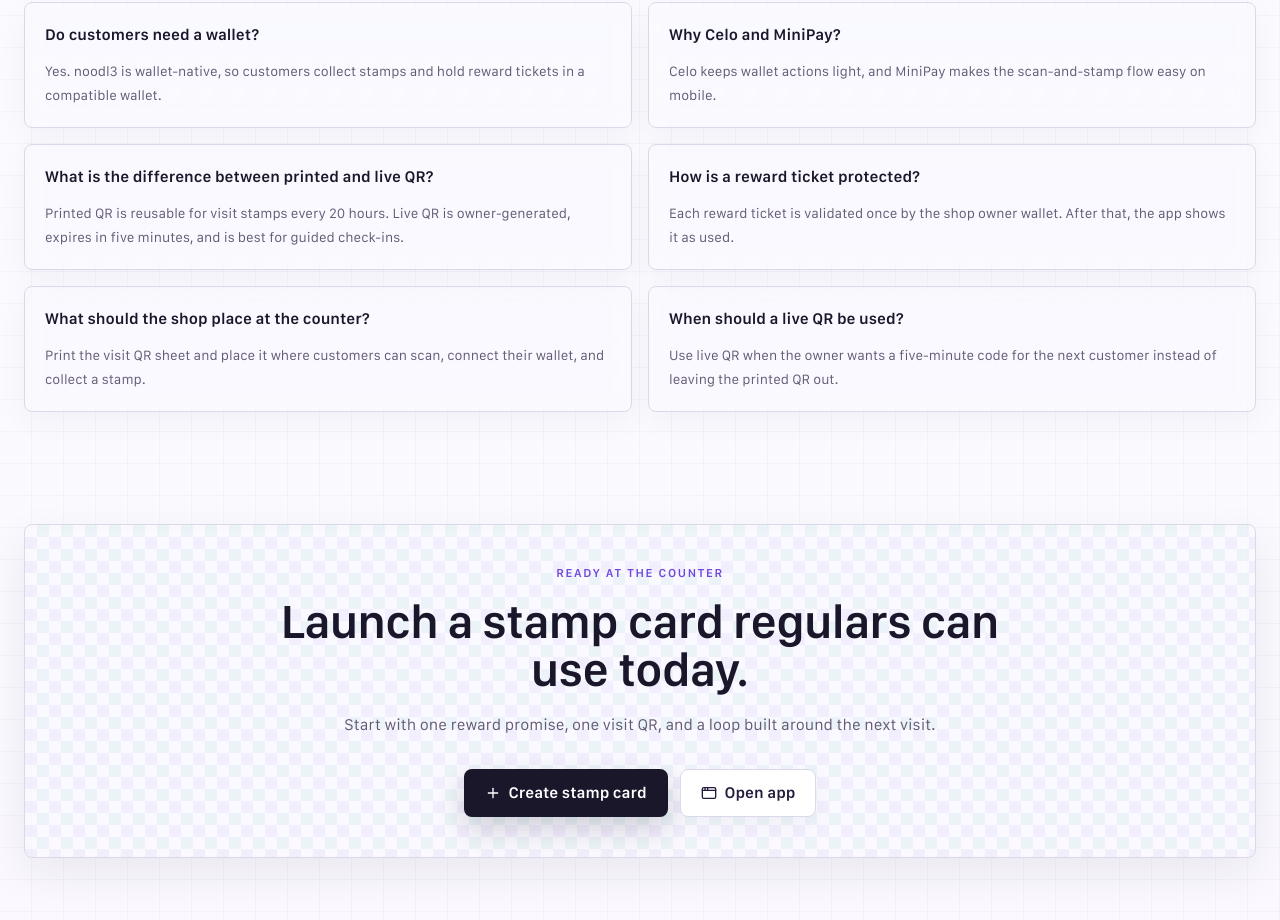
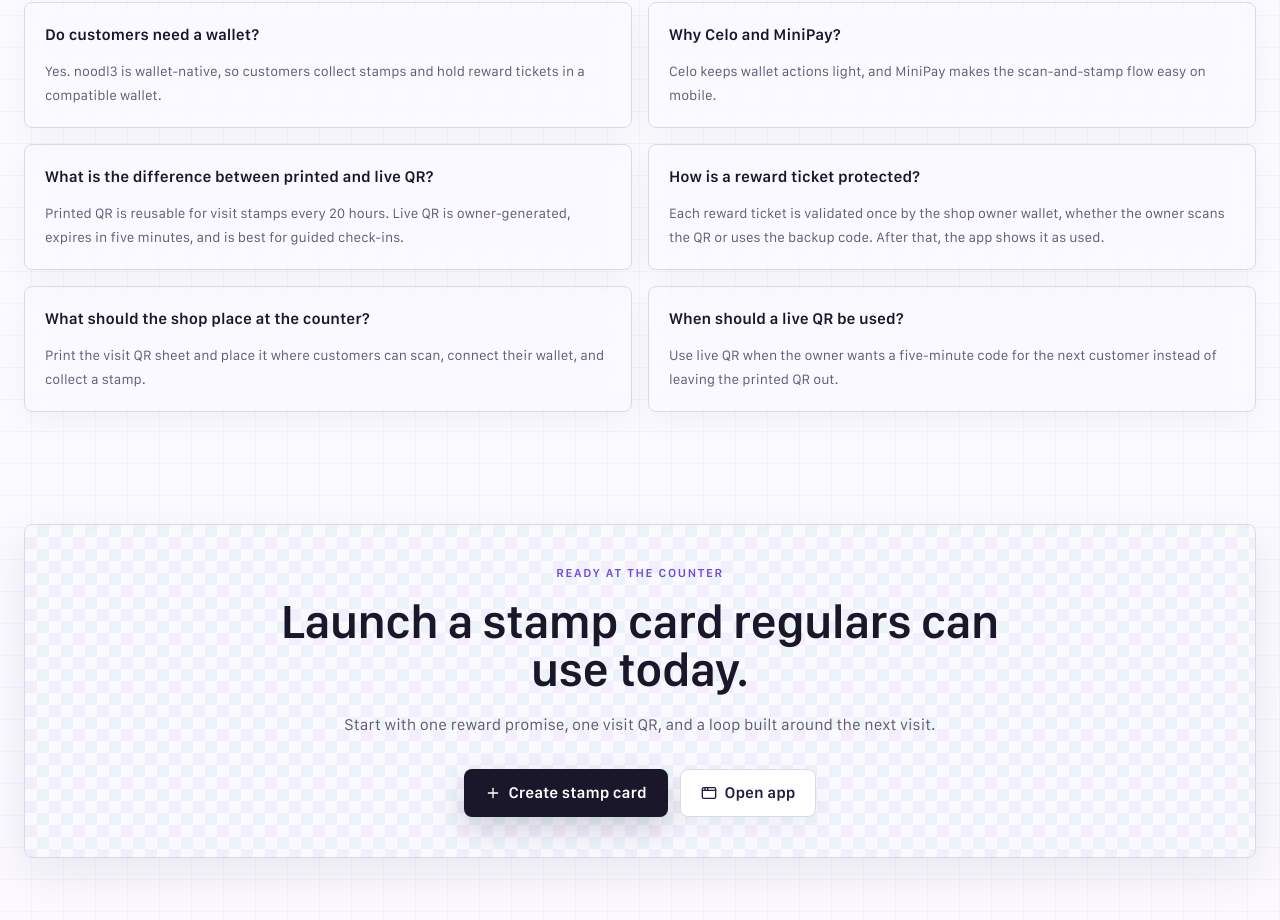
Before and after one commit to h4shisupply/celo-noodl3, a Next.js app: page / in a window 1280 px wide. Shown: the part 3216-4136 px from the top of the page. Built offline with nearby package versions, Linux system fonts and the light colour scheme; no server answers.

Commit message:
Clarify reward ticket FAQ copy

```diff
--- a/components/home-page.tsx
+++ b/components/home-page.tsx
@@ -805,7 +805,7 @@ const enHomeCopy: HomeCopy = {
       },
       {
         question: "How is a reward ticket protected?",
-        answer: "Each reward ticket is validated once by the shop owner wallet. After that, the app shows it as used."
+        answer: "Each reward ticket is validated once by the shop owner wallet, whether the owner scans the QR or uses the backup code. After that, the app shows it as used."
       },
       {
         question: "What should the shop place at the counter?",
@@ -979,7 +979,7 @@ const ptHomeCopy: HomeCopy = {
       },
       {
         question: "Como o ticket de recompensa fica protegido?",
-        answer: "Cada ticket de recompensa é validado uma vez pela carteira do lojista. Depois disso, o app mostra que ele já foi usado."
+        answer: "Cada ticket de recompensa é validado uma vez pela carteira do lojista, seja pelo QR ou pelo código de apoio. Depois disso, o app mostra que ele já foi usado."
       },
       {
         question: "O que o lojista coloca no balcão?",
```
